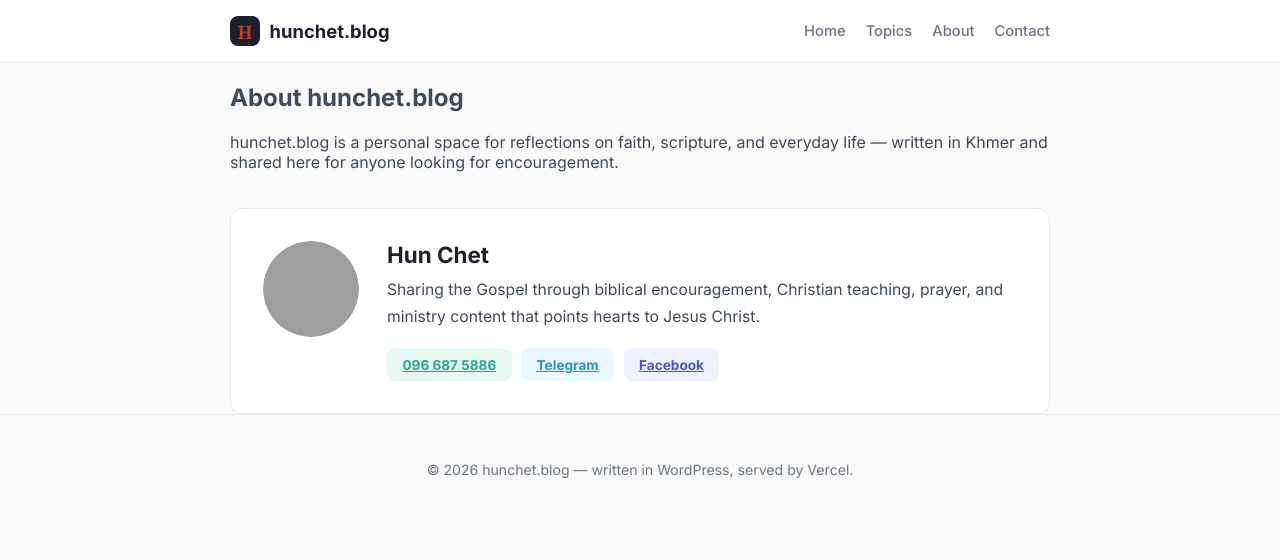
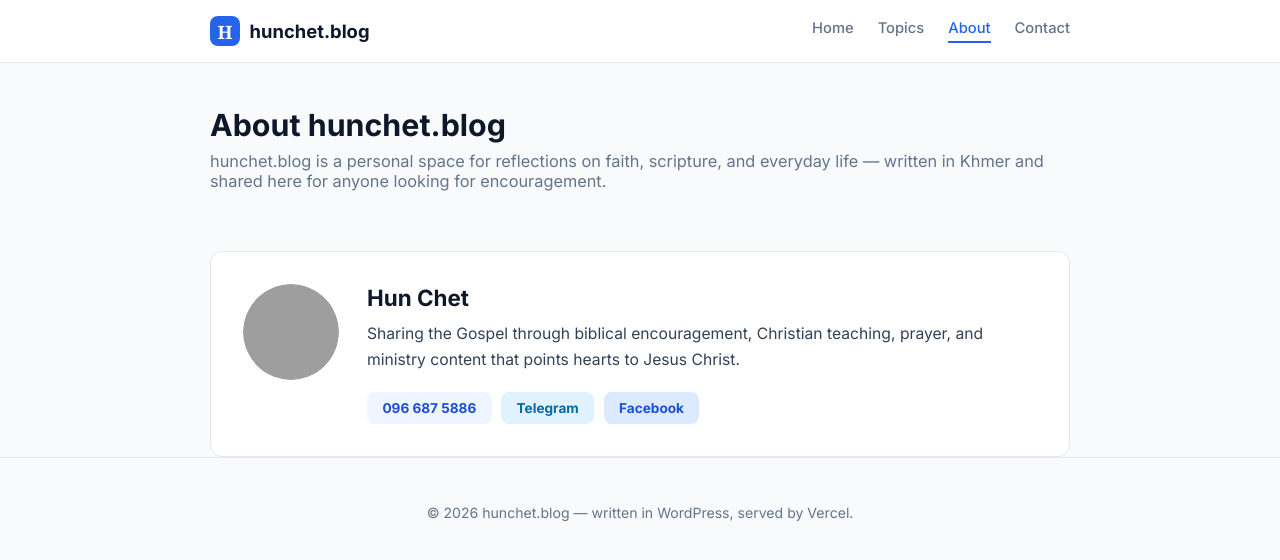
Before and after one commit to faithrealcambodia2019-sketch/hunchet-blog, a Next.js app: page /about in a window 1280 px wide. Shown: the top 560 px of the page. Built offline with nearby package versions, Linux system fonts and the light colour scheme; grey boxes are pictures that could not be loaded.

Commit message:
Refactor global styles and color variables
Updated color variables and adjusted styles for various components to enhance the overall design and consistency.

```diff
--- a/styles/globals.css
+++ b/styles/globals.css
@@ -1,12 +1,13 @@
 :root {
-  --ink: #1a202c;
-  --text: #3f4a5a;
-  --muted: #6b7684;
-  --accent: #c0392b;
-  --accent-soft: #fbe9e7;
-  --bg: #fafafa;
+  --ink: #0f172a;
+  --text: #334155;
+  --muted: #64748b;
+  --accent: #2563eb;
+  --accent-dark: #1d4ed8;
+  --accent-soft: #eff6ff;
+  --bg: #f8fafc;
   --card-bg: #ffffff;
-  --border: #e7e9ec;
+  --border: #e2e8f0;
   --radius: 10px;
   --font-body: "Inter", "Noto Sans Khmer", -apple-system, BlinkMacSystemFont,
     "Segoe UI", Roboto, sans-serif;
@@ -33,7 +34,7 @@ a {
 }
 
 .container {
-  max-width: 860px;
+  max-width: 900px;
   margin: 0 auto;
   padding: 0 1.25rem;
 }
@@ -49,7 +50,7 @@ a {
 }
 
 .site-header-inner {
-  max-width: 860px;
+  max-width: 900px;
   margin: 0 auto;
   padding: 1rem 1.25rem;
   display: flex;
@@ -75,8 +76,8 @@ a {
   width: 30px;
   height: 30px;
   border-radius: 8px;
-  background: var(--ink);
-  color: var(--accent);
+  background: var(--accent);
+  color: #fff;
   font-family: Georgia, "Times New Roman", serif;
   font-weight: 700;
 }
@@ -84,7 +85,7 @@ a {
 .site-nav {
   display: flex;
   align-items: center;
-  gap: 1.25rem;
+  gap: 1.5rem;
   font-size: 0.92rem;
 }
 
@@ -93,21 +94,28 @@ a {
   color: var(--muted);
   font-weight: 500;
   transition: color 0.15s ease;
+  padding-bottom: 4px;
+  border-bottom: 2px solid transparent;
 }
 
 .site-nav a:hover {
   color: var(--ink);
 }
 
+.site-nav a.active {
+  color: var(--accent);
+  border-bottom-color: var(--accent);
+}
+
 /* ---------- Homepage hero ---------- */
 
 .hero-banner {
-  padding: 3rem 0 1.5rem;
+  padding: 3.5rem 0 1.75rem;
   text-align: center;
 }
 
 .hero-banner h1 {
-  font-size: 2rem;
+  font-size: 2.1rem;
   line-height: 1.25;
   margin: 0 0 0.6rem;
   color: var(--ink);
@@ -119,12 +127,28 @@ a {
   font-size: 1.05rem;
 }
 
+.page-header {
+  padding: 2.75rem 0 1.5rem;
+}
+
+.page-header h1 {
+  font-size: 1.9rem;
+  color: var(--ink);
+  margin: 0 0 0.5rem;
+}
+
+.page-header p {
+  color: var(--muted);
+  margin: 0;
+  font-size: 1.02rem;
+}
+
 .error {
-  background: #fff3f3;
-  border: 1px solid #f3c2c2;
+  background: #fef2f2;
+  border: 1px solid #fecaca;
   padding: 1rem;
   border-radius: var(--radius);
-  color: #a33;
+  color: #b91c1c;
   margin-bottom: 2rem;
 }
 
@@ -132,6 +156,28 @@ a {
   text-align: center;
   color: var(--muted);
   padding: 3rem 0;
+}
+
+/* ---------- Category pills ---------- */
+
+.category-pills {
+  display: flex;
+  flex-wrap: wrap;
+  gap: 0.4rem;
+  margin: 0.2rem 0 0.1rem;
+}
+
+.category-pill {
+  display: inline-block;
+  background: var(--accent-soft);
+  color: var(--accent-dark);
+  font-size: 0.72rem;
+  font-weight: 700;
+  text-transform: uppercase;
+  letter-spacing: 0.03em;
+  padding: 0.25rem 0.6rem;
+  border-radius: 999px;
+  text-decoration: none;
 }
 
 /* ---------- Post grid / cards ---------- */
@@ -157,8 +203,8 @@ a {
 
 .post-card:hover {
   transform: translateY(-3px);
-  box-shadow: 0 12px 28px rgba(26, 32, 44, 0.08);
-  border-color: transparent;
+  box-shadow: 0 12px 28px rgba(37, 99, 235, 0.12);
+  border-color: var(--accent);
 }
 
 .post-thumb-wrap {
@@ -225,6 +271,44 @@ a {
   color: var(--accent);
 }
 
+/* ---------- Category index ---------- */
+
+.category-grid {
+  display: grid;
+  grid-template-columns: repeat(auto-fill, minmax(220px, 1fr));
+  gap: 1.25rem;
+  padding-bottom: 4rem;
+}
+
+.category-card {
+  display: flex;
+  flex-direction: column;
+  gap: 0.4rem;
+  background: var(--card-bg);
+  border: 1px solid var(--border);
+  border-radius: var(--radius);
+  padding: 1.5rem;
+  text-decoration: none;
+  transition: transform 0.18s ease, box-shadow 0.18s ease, border-color 0.18s ease;
+}
+
+.category-card:hover {
+  transform: translateY(-3px);
+  box-shadow: 0 12px 28px rgba(37, 99, 235, 0.12);
+  border-color: var(--accent);
+}
+
+.category-card-name {
+  font-size: 1.15rem;
+  font-weight: 700;
+  color: var(--ink);
+}
+
+.category-card-count {
+  color: var(--muted);
+  font-size: 0.9rem;
+}
+
 /* ---------- Single post page ---------- */
 
 .back-link {
@@ -237,7 +321,7 @@ a {
 }
 
 .back-link:hover {
-  color: var(--ink);
+  color: var(--accent);
 }
 
 .post-page {
@@ -256,7 +340,7 @@ a {
   font-size: 2rem;
   line-height: 1.3;
   color: var(--ink);
-  margin: 0.4rem 0 1.25rem;
+  margin: 0.5rem 0 1.25rem;
 }
 
 .post-content {
@@ -282,6 +366,11 @@ a {
   text-align: center;
   color: var(--muted);
   font-size: 0.88rem;
+}
+
+.site-footer a {
+  color: var(--accent);
+  text-decoration: none;
 }
 
 /* =====================================================================
@@ -313,7 +402,7 @@ a {
 
 .article-hero {
   position: relative;
-  background: linear-gradient(135deg, #1a202c, #2b3743);
+  background: linear-gradient(135deg, #1e3a8a, #2563eb);
   padding: 3.5rem 1.5rem;
   text-align: center;
   border-radius: var(--radius);
@@ -324,7 +413,7 @@ a {
 .hero-overlay {
   position: absolute;
   inset: 0;
-  background: rgba(43, 55, 67, 0.18);
+  background: rgba(15, 23, 42, 0.15);
 }
 
 .hero-content {
@@ -336,8 +425,8 @@ a {
 
 .article-category {
   display: inline-block;
-  background: var(--accent);
-  color: #fff;
+  background: #fff;
+  color: var(--accent-dark);
   font-weight: 700;
   font-size: 0.72rem;
   text-transform: uppercase;
@@ -355,7 +444,7 @@ a {
 }
 
 .article-meta {
-  color: rgba(255, 255, 255, 0.82);
+  color: rgba(255, 255, 255, 0.85);
   font-weight: 600;
   font-size: 0.9rem;
 }
@@ -369,7 +458,7 @@ a {
   padding: 2.25rem 1.75rem;
   border-radius: var(--radius);
   border: 1px solid var(--border);
-  box-shadow: 0 10px 30px rgba(0, 0, 0, 0.04);
+  box-shadow: 0 10px 30px rgba(15, 23, 42, 0.05);
 }
 
 .article-body p {
@@ -401,12 +490,12 @@ a {
   border: 1px solid var(--border);
   padding: 1.5rem;
   border-radius: 8px;
-  background: #f8fafc;
+  background: var(--accent-soft);
   transition: box-shadow 0.2s ease, transform 0.2s ease;
 }
 
 .scripture-card:hover {
-  box-shadow: 0 10px 24px rgba(0, 0, 0, 0.05);
+  box-shadow: 0 10px 24px rgba(37, 99, 235, 0.1);
   transform: translateY(-2px);
 }
 
@@ -420,8 +509,8 @@ a {
 
 .sc-ref {
   display: inline-block;
-  background: rgba(43, 55, 67, 0.06);
-  color: var(--ink);
+  background: rgba(37, 99, 235, 0.1);
+  color: var(--accent-dark);
   font-weight: 700;
   font-size: 0.8rem;
   padding: 0.3rem 0.7rem;
@@ -429,7 +518,7 @@ a {
 }
 
 .prayer-box {
-  background: #f8fafc;
+  background: var(--accent-soft);
   border-left: 5px solid var(--accent);
   padding: 1.75rem;
   margin: 2rem 0;
@@ -467,7 +556,7 @@ a {
 }
 
 .think-list strong {
-  color: var(--accent);
+  color: var(--accent-dark);
   font-weight: 900;
 }
 
@@ -534,6 +623,7 @@ a {
   font-weight: 700;
   border: 1px solid transparent;
   transition: opacity 0.15s ease;
+  text-decoration: none;
 }
 
 .author-btn:hover {
@@ -541,18 +631,18 @@ a {
 }
 
 .btn-phone {
-  background: #e6f8f1;
-  color: #2ba98d;
+  background: var(--accent-soft);
+  color: var(--accent-dark);
 }
 
 .btn-telegram {
-  background: #ebf8ff;
-  color: #2b93c9;
+  background: #e0f2fe;
+  color: #0369a1;
 }
 
 .btn-facebook {
-  background: #eef2ff;
-  color: #4c56c9;
+  background: #dbeafe;
+  color: #1d4ed8;
 }
 
 @media (max-width: 640px) {
@@ -580,7 +670,7 @@ a {
   }
 
   .site-nav {
-    gap: 0.85rem;
+    gap: 0.9rem;
     font-size: 0.85rem;
   }
 }
```
